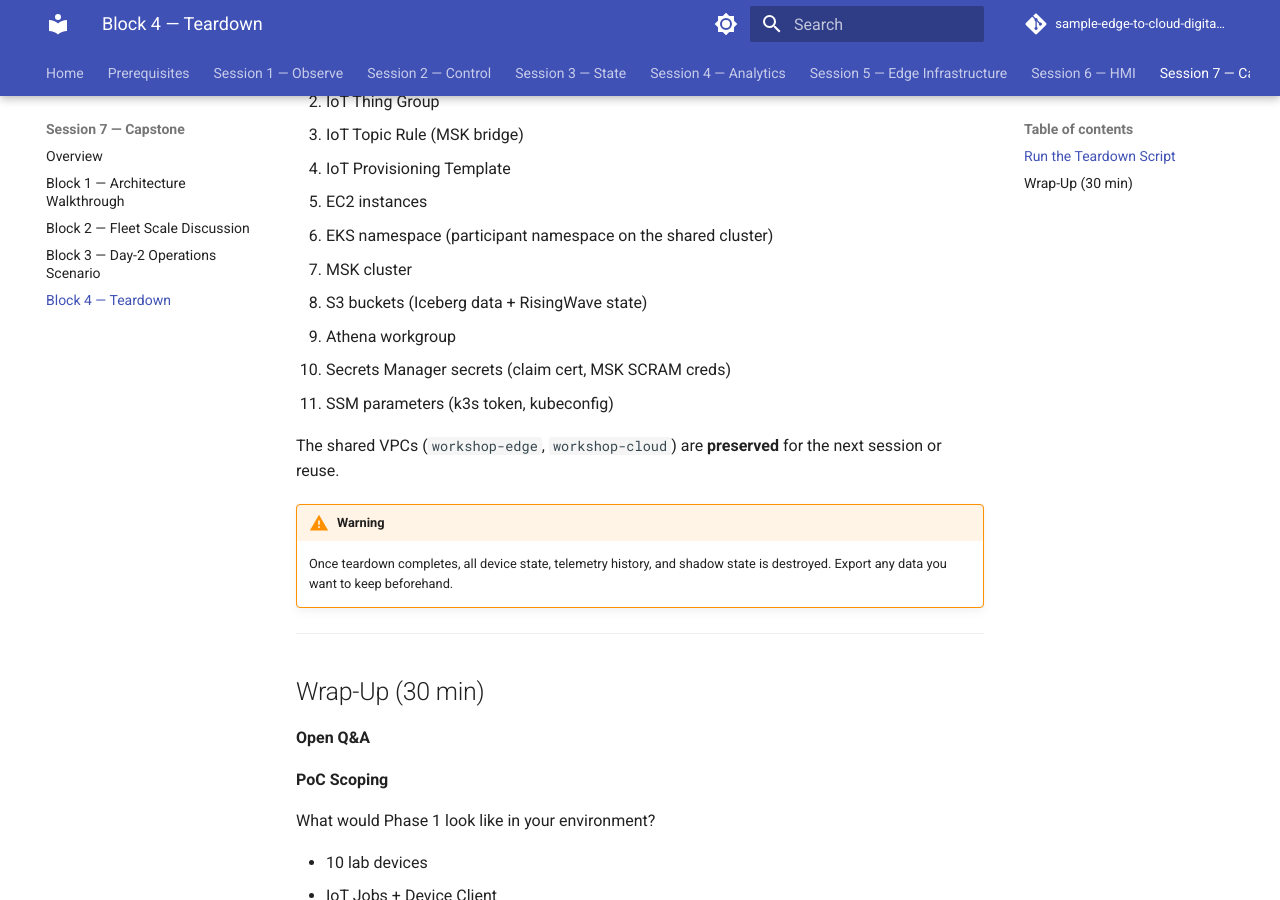
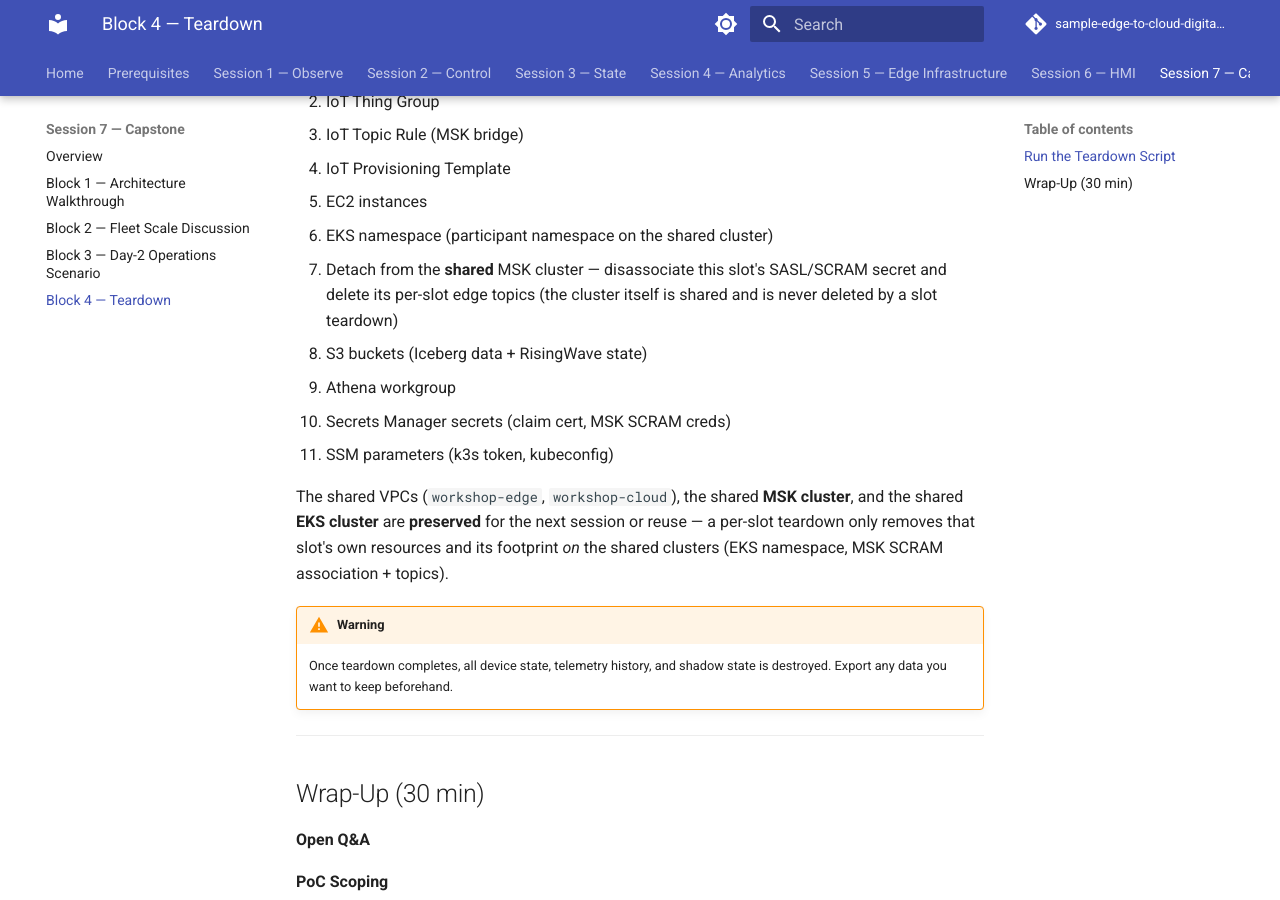
Before and after one commit to aws-samples/sample-edge-to-cloud-digital-ops-workshop, an MkDocs documentation site: the page built from workshop/07-capstone/block-4-teardown.md, in a window 1280 px wide and 900 px high, scrolled down 576 px. Built offline with MkDocs 1.6.1 and Material for MkDocs 9.7.7, drawn with Linux system fonts in a browser that asks for light colours; comment, search, counter and statistics services are not loaded.

Commit message:
fix(teardown): detach slot from shared MSK instead of deleting a per-slot cluster
Under the shared-MSK architecture there is no per-slot MSK cluster to delete —
the old `delete-cluster` on `workshop-<slot>-msk` was a dead no-op. What a slot
DOES leave on the shared cluster is its SASL/SCRAM secret association and its
per-slot edge topics, both of which leaked on teardown (the secret was deleted
in step 10 without ever being disassociated, stranding a dangling association).

Teardown now, before deleting the secret:
- disassociates this slot's SCRAM secret from the shared cluster (resolved by
  name from the live association list, so it works even mid-rename), and
- deletes the per-slot `sensors.raw.<slot>-edge-{0,1,2}` topics, leaving the
  generic shared topics (sensors.raw.sim, raw.telemetry) intact.

Topic deletion needs kafka-topics.sh on PATH; when absent it logs and skips
(idle topic metadata is harmless). Doc updated: item 7 is now "detach from the
shared MSK cluster", and the preserved-resources note calls out that the shared
MSK and EKS clusters (not just the VPCs) survive a per-slot teardown.

Verified via --dry-run against a live slot: correctly resolves and disassociates
the slot's SCRAM secret.

Co-Authored-By: Claude Opus 4.8 <noreply@anthropic.com>

```diff
--- a/workshop/07-capstone/block-4-teardown.md
+++ b/workshop/07-capstone/block-4-teardown.md
@@ -30,13 +30,16 @@ The script destroys resources in order to respect dependencies:
 4. IoT Provisioning Template
 5. EC2 instances
 6. EKS namespace (participant namespace on the shared cluster)
-7. MSK cluster
+7. Detach from the **shared** MSK cluster — disassociate this slot's SASL/SCRAM secret and delete its per-slot edge topics (the cluster itself is shared and is never deleted by a slot teardown)
 8. S3 buckets (Iceberg data + RisingWave state)
 9. Athena workgroup
 10. Secrets Manager secrets (claim cert, MSK SCRAM creds)
 11. SSM parameters (k3s token, kubeconfig)
 
-The shared VPCs (`workshop-edge`, `workshop-cloud`) are **preserved** for the next session or reuse.
+The shared VPCs (`workshop-edge`, `workshop-cloud`), the shared **MSK cluster**,
+and the shared **EKS cluster** are **preserved** for the next session or reuse —
+a per-slot teardown only removes that slot's own resources and its footprint
+*on* the shared clusters (EKS namespace, MSK SCRAM association + topics).
 
 !!! warning
     Once teardown completes, all device state, telemetry history, and shadow state is destroyed. Export any data you want to keep beforehand.
```
Also changed, not shown: 1 other file.
